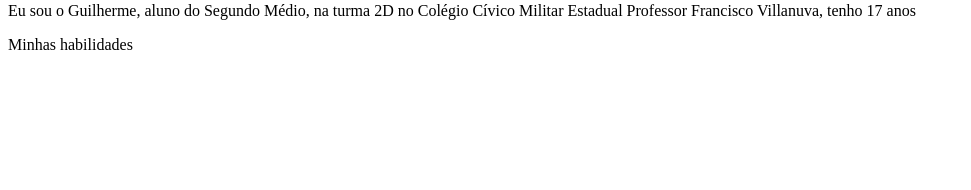
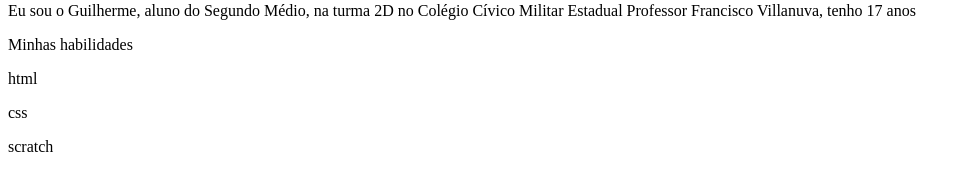
Before and after one commit to guilherme9854/-portifolio-, a plain HTML site: page index.html in a window 1280 px wide. Shown: the part 138-328 px from the top of the page, without its empty margins (0-971 px from the left). Drawn offline with Linux system fonts and the light colour scheme.

```diff
--- a/index.html
+++ b/index.html
@@ -15,6 +15,11 @@
  tenho 17 anos</p>
 </p>
 <p>Minhas habilidades</p>
+<p>html</p>
+<p>css</p>
+<p>scratch</p>
+ </p>
+</p>
 <p><html></html></p>
 </body>
 </html>
```
